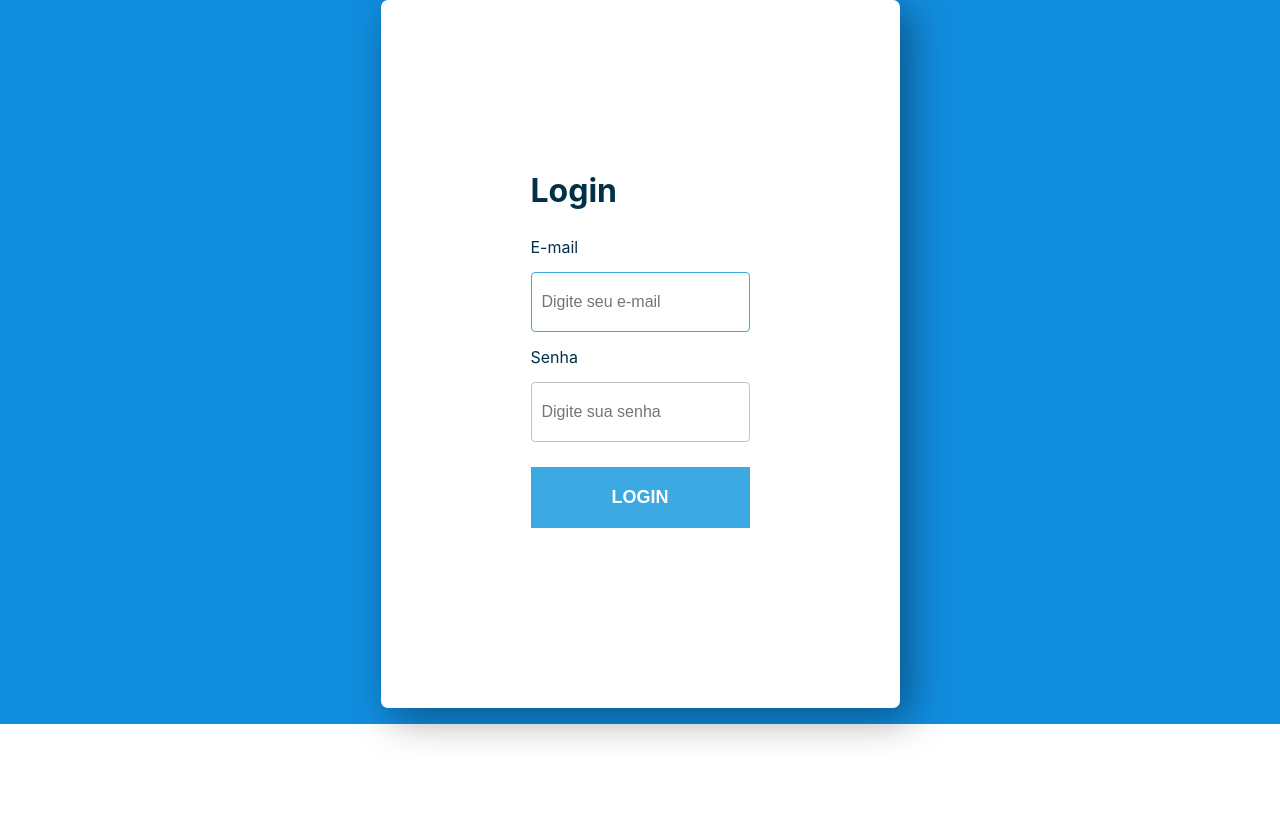
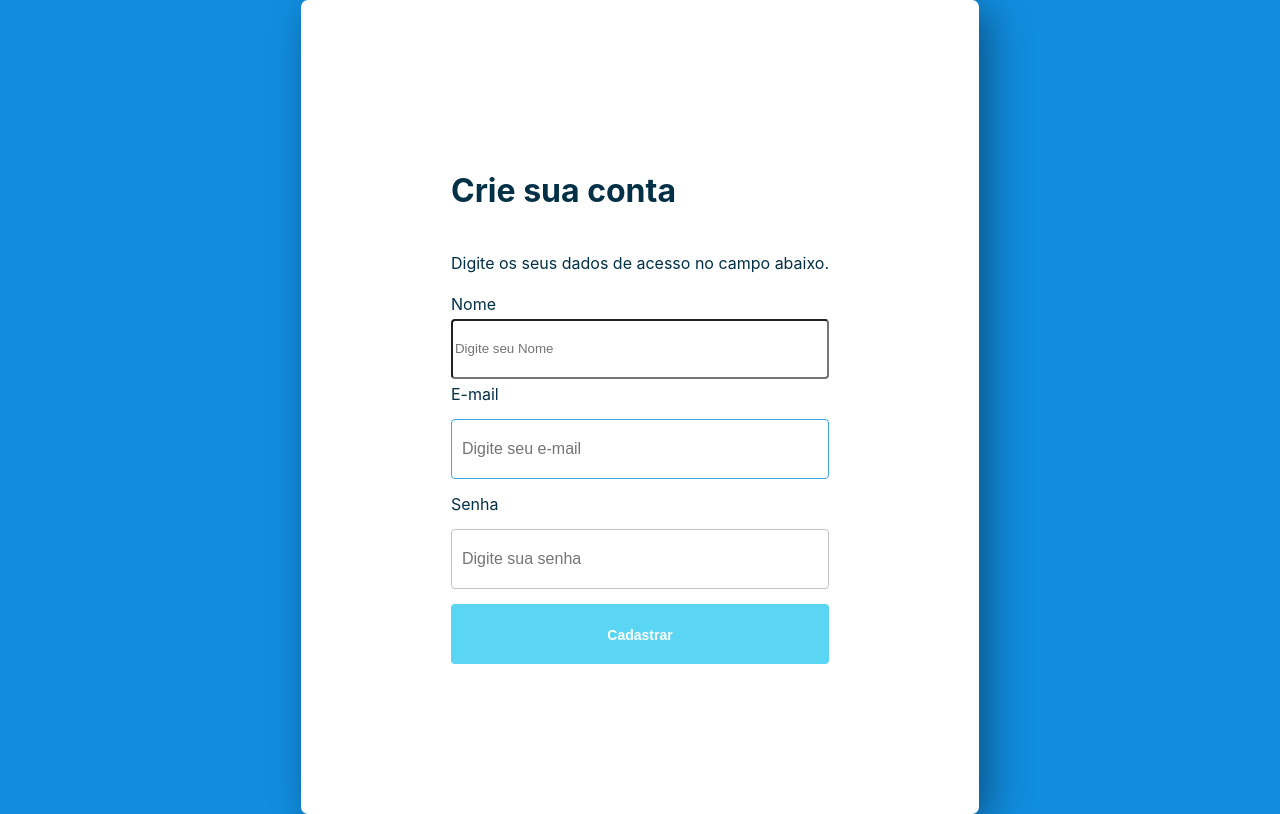
Before and after one commit to adson-SO/web-app-viajei, a React (Create React App) app: page / in a window 1280 px wide. Built offline with nearby package versions, Linux system fonts and the light colour scheme.

Commit message:
feat: add signup page

```diff
--- a/src/App.js
+++ b/src/App.js
@@ -3,6 +3,7 @@ import Login from './components/Login';
 import { Routes, Route } from "react-router-dom";
 import RegisterTravel from "./components/RegisterTravel";
 import SearchTravel from './components/SearchTravel';
+import Signup from './components/Signup';
 
 
 function App() {
@@ -10,7 +11,8 @@ function App() {
     <div className="App">
       <header className="App-header">
       <Routes>
-        <Route path='/' element={<Login />} />
+        <Route path='/' element={<Signup />} />
+        <Route path='login' element={<Login />} />
         <Route path='/register/travel' element={<RegisterTravel />} />
         <Route path='/search/travel' element={<SearchTravel />} />
       </Routes>
--- a/src/components/Login.js
+++ b/src/components/Login.js
@@ -22,8 +22,6 @@ export default function Login() {
                     }
                 }
             );
-
-            console.log(response.data);
 
             navigate('/search/travel', {
                 state: response.data
--- a/src/components/SearchTravel.js
+++ b/src/components/SearchTravel.js
@@ -1,9 +1,8 @@
 import axios from "axios";
 import { useState } from "react"
-import { useLocation, useNavigate } from "react-router-dom";
+import { useLocation } from "react-router-dom";
 
 export default function SearchTravel() {
-    const navigate = useNavigate();
     const location = useLocation();
     const [price, setPrice] = useState(0);
     const [type, setType] = useState('');
@@ -29,7 +28,7 @@ export default function SearchTravel() {
 
             console.log(response.data);
         } catch (err) {
-            navigate('/');
+            alert('Algo deu errado!');
         }
     }
 
--- /dev/null
+++ b/src/components/Signup.js
@@ -0,0 +1,76 @@
+import axios from "axios";
+import { useState } from "react";
+import { useNavigate } from "react-router-dom";
+
+export default function Signup() {
+    const navigate = useNavigate();
+    const [name, setName] = useState('');
+    const [email, setEmail] = useState('');
+    const [password, setPassword] = useState('');
+
+    const handleSignup = async (e) => {
+        e.preventDefault();
+
+        try {
+            const response = await axios.post(
+                'http://localhost:8080/api/v1/signup',
+                {
+                    name,
+                    email,
+                    password
+                },
+                {
+                    headers: {
+                        'Content-Type': 'application/json',
+                    }
+                }
+            );
+
+            navigate('/search/travel', {
+                state: response.data
+            });
+        } catch (err) {
+            alert('Algo deu errado!');
+        }
+    }
+
+    return (
+        <div>
+            <div className="login-form-wrap">
+                <form method="POST" className='login-form'>
+                    <h1>Crie sua conta</h1>
+                    <p>Digite os seus dados de acesso no campo abaixo.</p>
+                    <label htmlFor="Name">Nome</label>
+                    <input
+                        type="Name"
+                        name="name"
+                        placeholder="Digite seu Nome"
+                        autoFocus={true}
+                        onChange={(e) => setName(e.target.value)}
+                    />
+                    <label htmlFor="email">E-mail</label>
+                    <input
+                        type="email"
+                        name="email"
+                        placeholder="Digite seu e-mail"
+                        autoFocus={true}
+                        onChange={(e) => setEmail(e.target.value)}
+                    />
+                    <label htmlFor="password">Senha</label>
+                    <input
+                        type="password"
+                        name="password"
+                        placeholder="Digite sua senha"
+                        onChange={(e) => setPassword(e.target.value)}
+                    />
+                    <input
+                        type="submit"
+                        value="Cadastrar"
+                        className="btn"
+                        onClick={(e) => handleSignup(e)}
+                    />
+                </form>
+            </div>
+        </div>
+    )
+}
```
